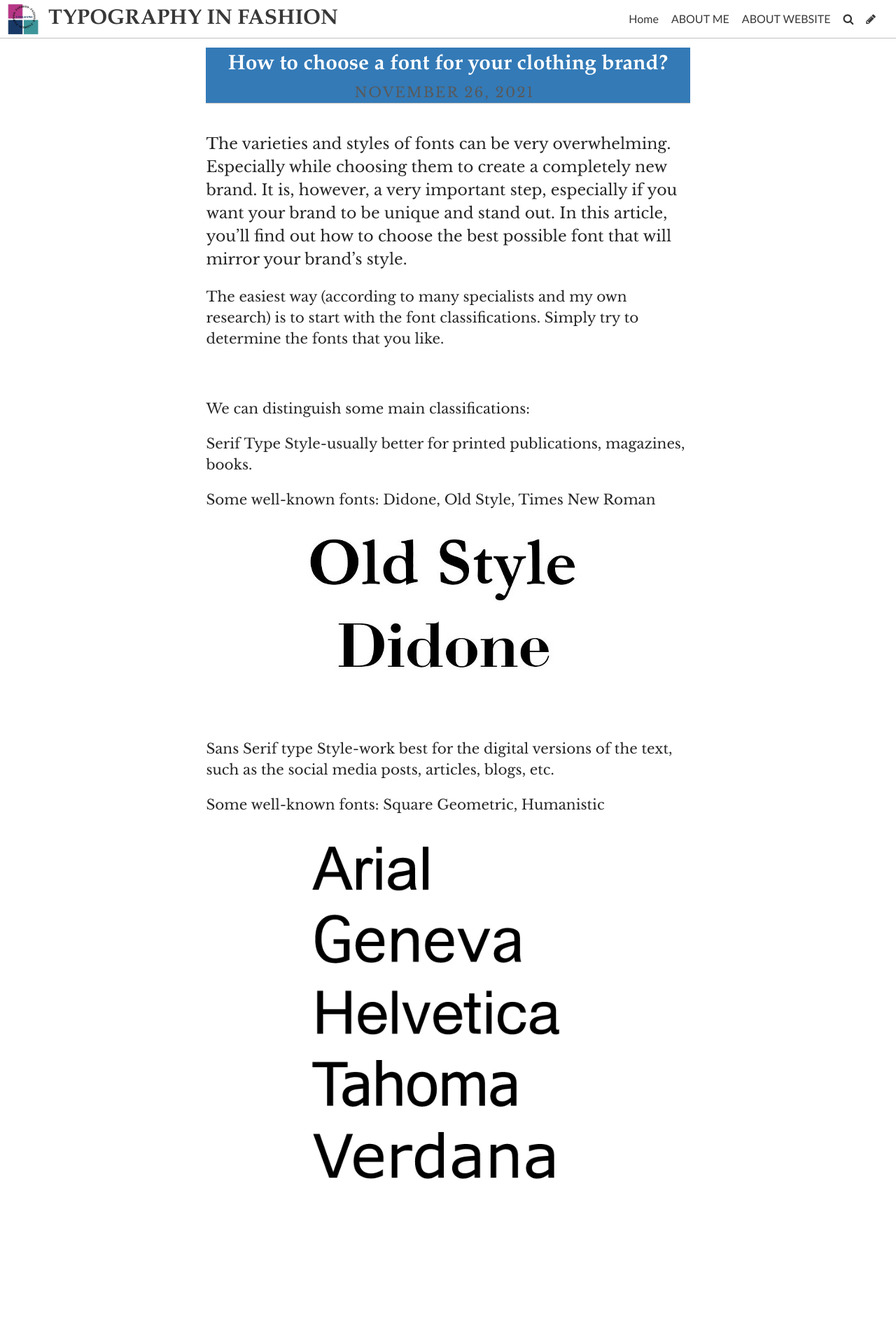
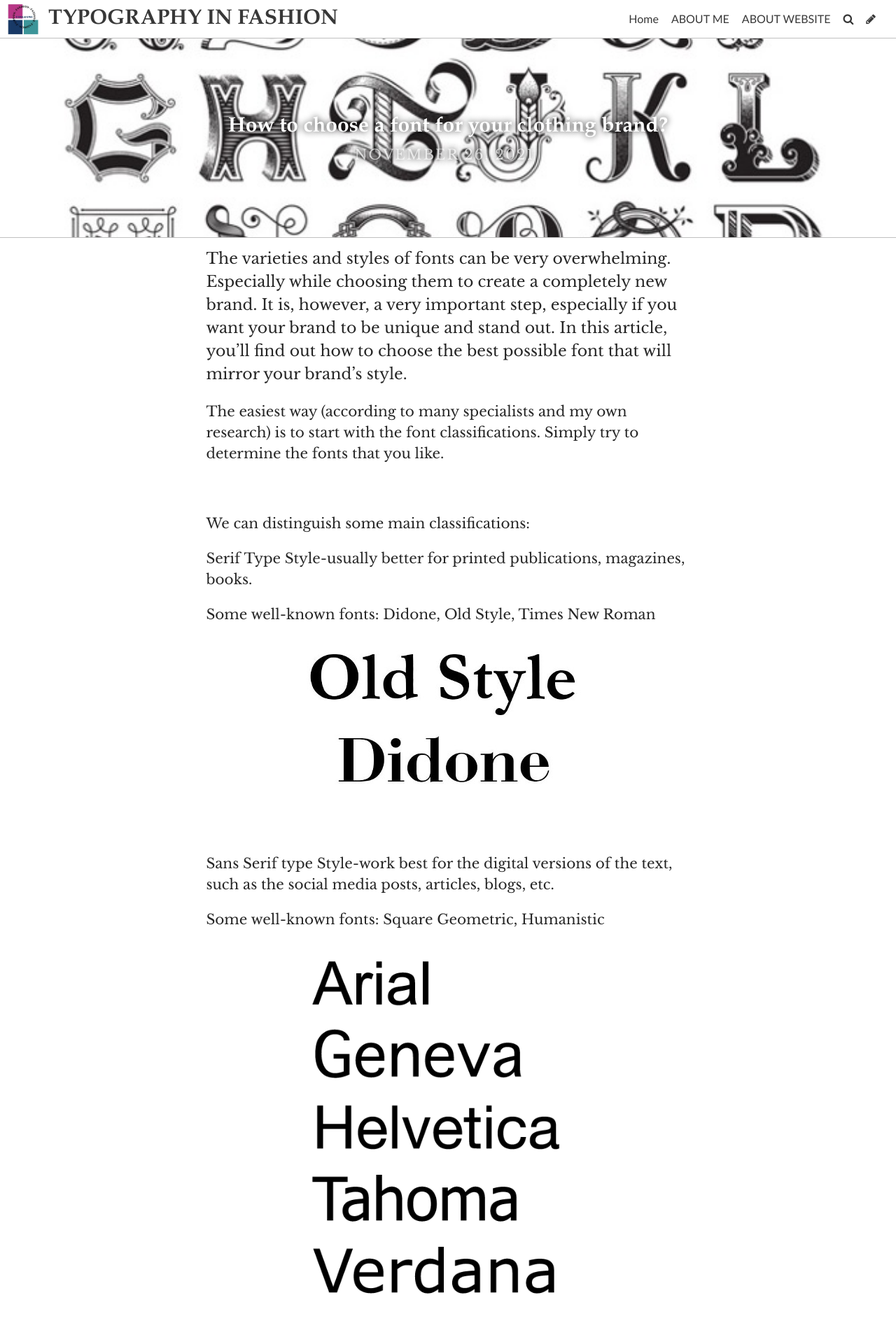
Before and after one commit to kasiamatuszewska/typographydesign, a Jekyll site: the page built from _posts/2021-11-26-how-to-choose-a-font-for-your-clothing-brand.md, in a window 1280 px wide. Shown: the top 1908 px of the page at 70% size. Built offline with Jekyll 4.4.1, drawn with Linux system fonts in a browser that asks for light colours; some web fonts are replaced.

Commit message:
Update Post “2021-11-26-how-to-choose-a-font-for-your-clothing-brand”

```diff
--- a/_posts/2021-11-26-how-to-choose-a-font-for-your-clothing-brand.md
+++ b/_posts/2021-11-26-how-to-choose-a-font-for-your-clothing-brand.md
@@ -2,6 +2,7 @@
 layout: post
 title: How to choose a font for your clothing brand?
 date: 2021-11-26T12:30:01.485Z
+image: ../uploads/bhwsdiw.jpg
 title_color: "#ffffff"
 comments: false
 ---
```
